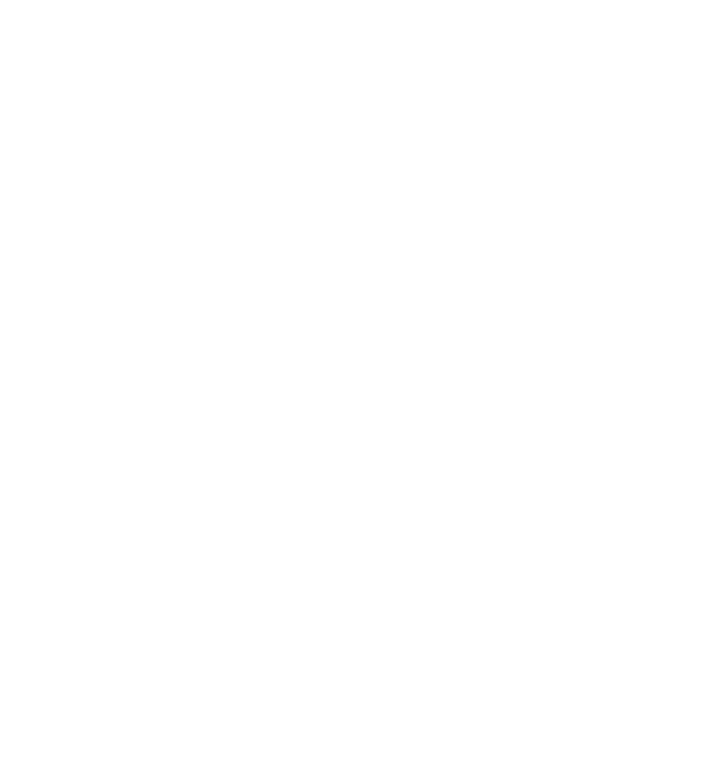
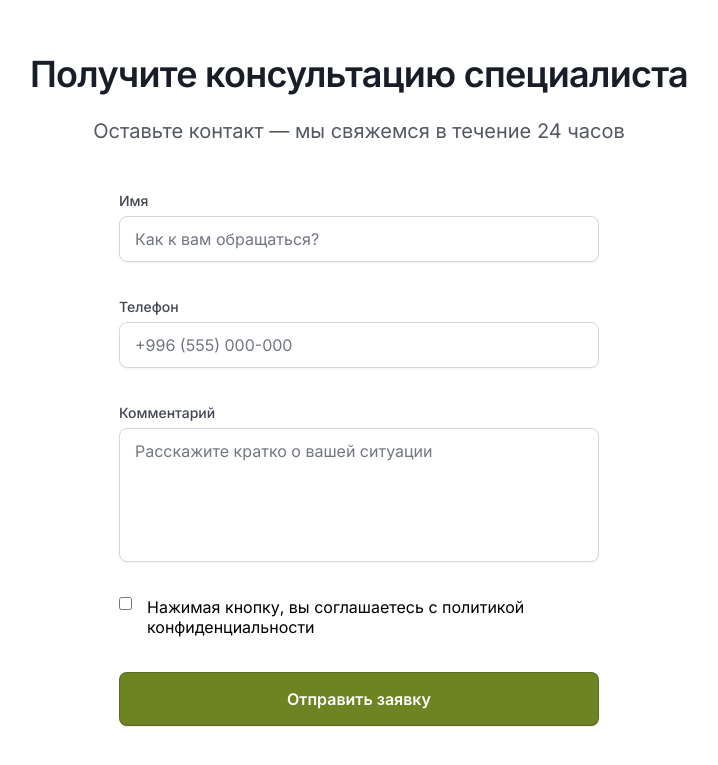
Before and after one commit to IsaRakhatbekov/cleanchoice_kg, a Next.js app: page / in a window 1280 px wide. Shown: the part 7537-8302 px from the top of the page, without its empty margins (281-999 px from the left). Before the commit the page ends 7490 px from the top, so only its background shows below. Built offline with nearby package versions, Linux system fonts and the light colour scheme; a web font is replaced by a local one.

Commit message:
section Consultation

```diff
--- a/src/app/page.tsx
+++ b/src/app/page.tsx
@@ -1,6 +1,7 @@
 import Statistics from '@/src/sections/Statistics/Statistics'
 import AboutHeatPump from '../sections/AboutHeatPump/AboutHeatPump'
 import Benefits from '../sections/Benefits/Benefits'
+import Consultation from '../sections/Consultation/Consultation'
 import Diagnostics from '../sections/Diagnostics/Diagnostics'
 import FAQ from '../sections/FAQ/FAQ'
 import HeatPumpProcess from '../sections/HeatPumpProcess/HeatPumpProcess'
@@ -21,6 +22,7 @@
 				<Diagnostics />
 				<HowItWorks />
 				<FAQ />
+				<Consultation />
 			</main>
 		</div>
 	)
--- /dev/null
+++ b/src/sections/Consultation/Consultation.module.scss
@@ -0,0 +1,93 @@
+.Consultation {
+	padding: 100px 0;
+	.title {
+		font-family: var(--font-family);
+		font-weight: 600;
+		font-size: 36px;
+		line-height: 122%;
+		letter-spacing: -0.02em;
+		text-align: center;
+		color: #181d27;
+		margin-bottom: 20px;
+	}
+
+	.subtitle {
+		font-family: var(--font-family);
+		font-weight: 400;
+		font-size: 20px;
+		line-height: 150%;
+		text-align: center;
+		color: #535862;
+		margin-bottom: 45px;
+	}
+
+	.form {
+		width: 100%;
+		max-width: 480px;
+		margin: 0 auto;
+	}
+
+	.lbl {
+		font-family: var(--font-family);
+		font-weight: 500;
+		font-size: 14px;
+		line-height: 143%;
+		color: #414651;
+	}
+
+	.wrapper {
+		margin-bottom: 35px;
+		display: flex;
+		flex-direction: column;
+		gap: 5px;
+	}
+
+	.inp {
+		font-family: var(--font-family);
+		font-weight: 400;
+		font-size: 16px;
+		line-height: 150%;
+		color: #717680;
+		padding: 10px 15px;
+		box-shadow: 0 1px 2px 0 rgba(10, 13, 18, 0.05);
+		background: #fff;
+		border: 1px solid #d5d7da;
+		border-radius: 8px;
+
+		&::placeholder {
+			font-family: var(--font-family);
+			font-weight: 400;
+			font-size: 16px;
+			line-height: 150%;
+			color: #717680;
+		}
+	}
+
+	.textarea {
+		resize: none;
+		height: 134px;
+	}
+
+	.checkboxWrapper {
+		display: flex;
+		align-items: flex-start;
+		gap: 15px;
+		margin-bottom: 35px;
+	}
+
+	.btn {
+		width: 100%;
+		padding: 15px 20px;
+		box-shadow:
+			0 1px 2px 0 rgba(10, 13, 18, 0.05),
+			inset 0 -2px 0 0 rgba(10, 13, 18, 0.05),
+			inset 0 0 0 1px rgba(10, 13, 18, 0.18);
+		background: var(--main);
+		font-family: var(--font-family);
+		font-weight: 600;
+		font-size: 16px;
+		line-height: 150%;
+		color: var(--belvy);
+		border-radius: 8px;
+	}
+}
--- /dev/null
+++ b/src/sections/Consultation/Consultation.tsx
@@ -0,0 +1,59 @@
+import styles from './Consultation.module.scss'
+
+const Consultation = () => {
+	return (
+		<section className={styles.Consultation}>
+			<div className={`${styles.container} container`}>
+				<h2 className={styles.title}>Получите консультацию специалиста</h2>
+				<h3 className={styles.subtitle}>
+					Оставьте контакт — мы свяжемся в течение 24 часов
+				</h3>
+				<form className={styles.form}>
+					<div className={styles.wrapper}>
+						<label className={styles.lbl} htmlFor='name'>
+							Имя
+						</label>
+						<input
+							className={styles.inp}
+							type='text'
+							id='name'
+							placeholder='Как к вам обращаться?'
+						/>
+					</div>
+					<div className={styles.wrapper}>
+						<label className={styles.lbl} htmlFor='phone'>
+							Телефон
+						</label>
+						<input
+							className={styles.inp}
+							type='text'
+							id='phone'
+							placeholder='+996 (555) 000-000'
+						/>
+					</div>
+					<div className={styles.wrapper}>
+						<label className={styles.lbl} htmlFor='comment'>
+							Комментарий
+						</label>
+						<textarea
+							className={`${styles.inp} ${styles.textarea}`}
+							name='comment'
+							id='comment'
+							placeholder='Расскажите кратко о вашей ситуации'
+						></textarea>
+					</div>
+					<div className={styles.checkboxWrapper}>
+						<input type='checkbox' id='checkbox' />
+						<label htmlFor='checkbox'>
+							Нажимая кнопку, вы соглашаетесь с политикой конфиденциальности
+						</label>
+					</div>
+
+					<button className={styles.btn}>Отправить заявку</button>
+				</form>
+			</div>
+		</section>
+	)
+}
+
+export default Consultation
```
